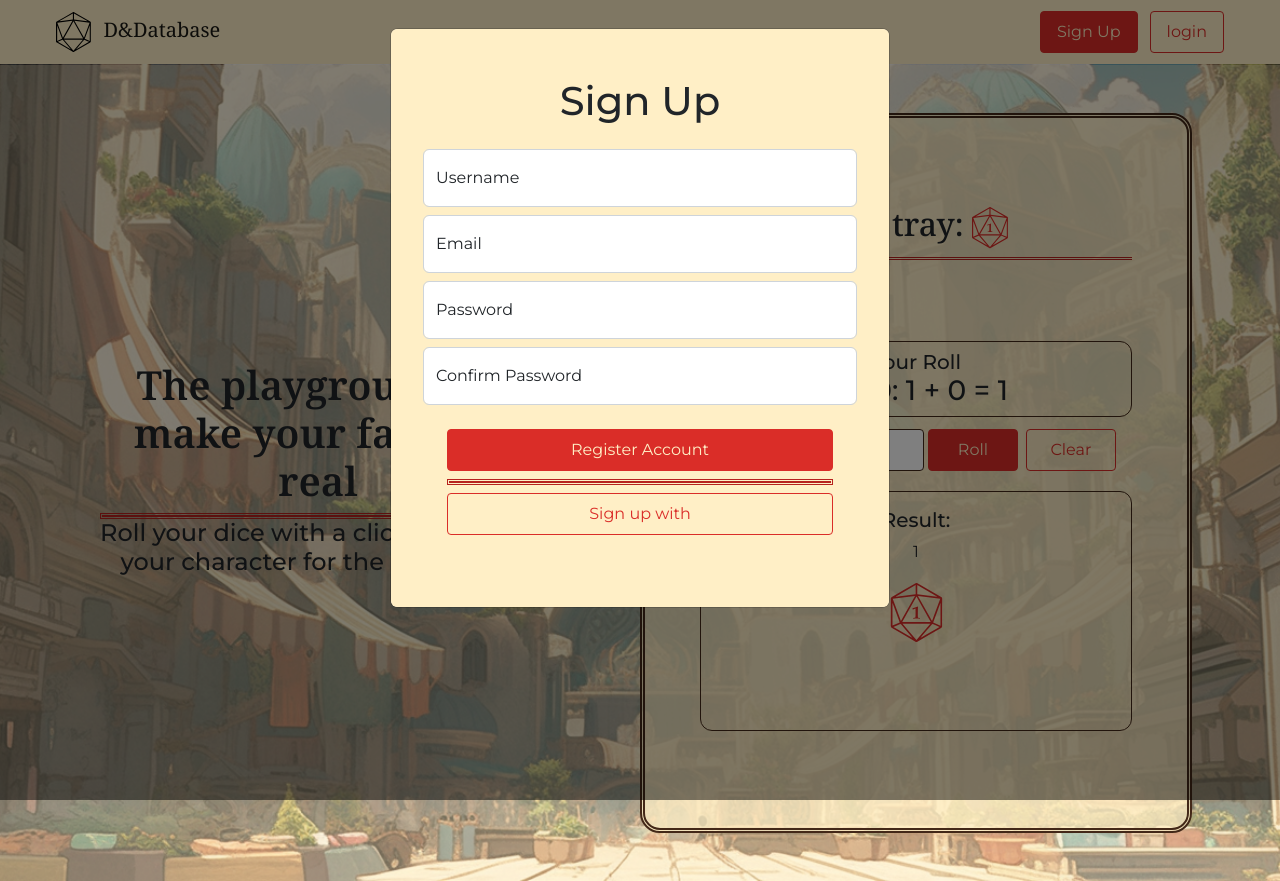
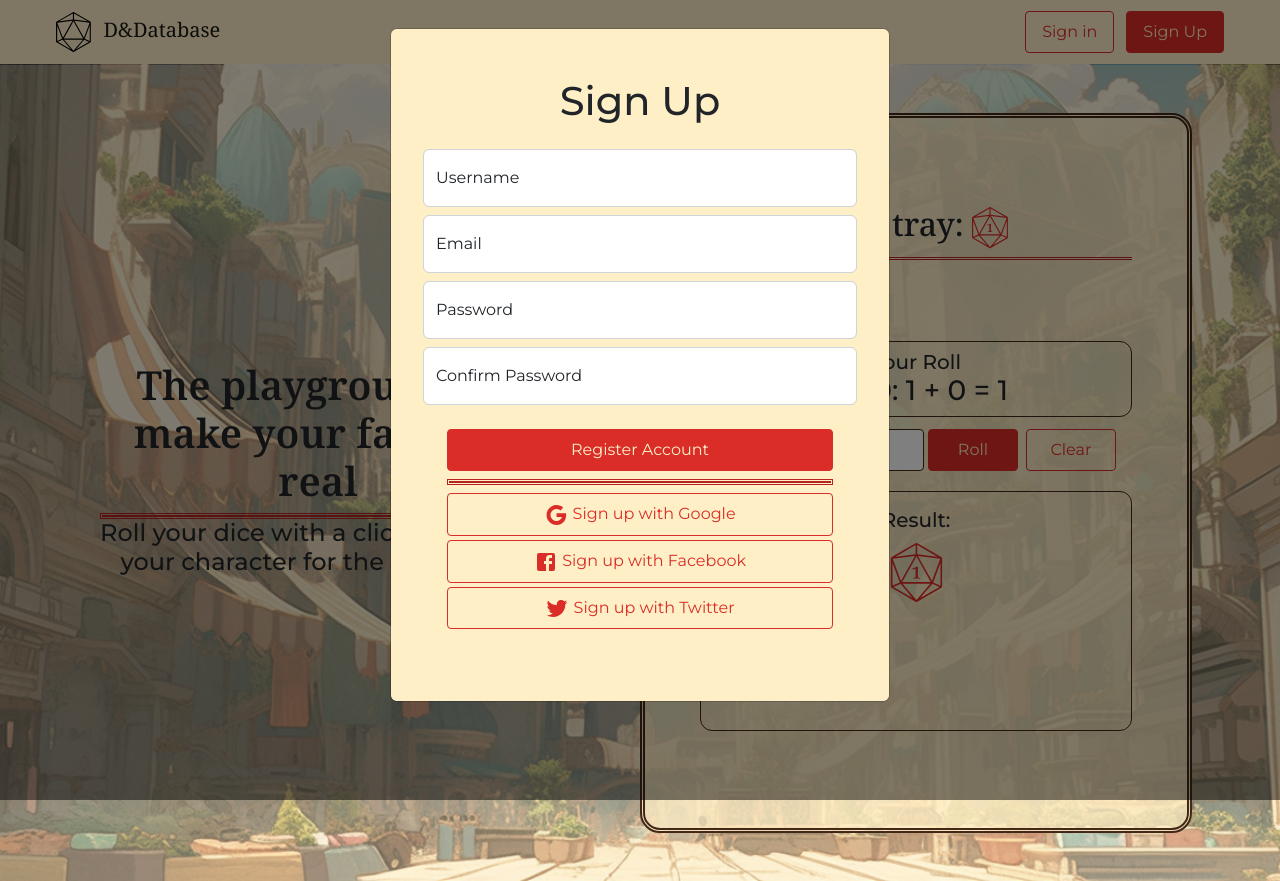
Before and after one commit to LiamDarkmoon/DnDApp, a React (Vite) app: page /DnDatabase in a window 1280 px wide. Both pictures are taken after a click on the button "Sign Up". Built offline with nearby package versions, Linux system fonts and the light colour scheme.

Commit message:
login form

```diff
--- a/src/components/container/NavBar.jsx
+++ b/src/components/container/NavBar.jsx
@@ -1,3 +1,4 @@
+import LoginForm from '../pure/forms/LoginForm';
 import RegisterForm from '../pure/forms/RegisterForm';
 
 
@@ -16,10 +17,10 @@ const NavBar = () => {
                     <div className="collapse navbar-collapse" id="navbarSupportedContent">
                         <ul className="navbar-nav ms-auto mb-2 mb-lg-0">
                             <li className="nav-item">
-                                <RegisterForm/>
+                                <LoginForm/>
                             </li>
                             <li className="nav-item">
-                                <button className="secondary-bttn" type="submit">login</button>
+                                <RegisterForm/>
                             </li>
                         </ul>
                     </div>
--- a/src/components/pure/DieCounter.jsx
+++ b/src/components/pure/DieCounter.jsx
@@ -55,9 +55,11 @@ const DiceCounter = ( { die, diceNumber, mod, roll, clear, diceRoll, chooseMod,
                 </div>
             </div>
             <div className='under-log col-12'>
-                <h5> Result: </h5>
-                <p>{ lastRoll }</p>
-                <div className='row justify-content-center px-3'>{ roll.length > 0 ? roll.map((r, i) => <Die key={i} className='col-3 col-sm-2 d-border' die={ die } faces={ die === 20 || r === roll[roll.length -1] && lastRoll[i] <= die ? lastRoll[i] : r } fillcolor='withe'/>) : <p>¡wep!</p> }</div>
+                <h5> { diceNumber !== 1 ? 'Results:' : 'Result:' } </h5>
+                <div className='col-12'>
+                    {die !== 20 && mod !== 0 ? lastRoll.map((result, i) =>  <span className='mb-2 fw-bold m-log' key={i}> { result } </span> ) : null}
+                </div>
+                <div className='row justify-content-center px-3'>{ roll.length > 0 ? roll.map((r, i) => <Die key={i} className='col-3 col-sm-2 d-border' die={ die } faces={ die === 20 || r === roll[roll.length -1] ? lastRoll[i] : r } fillcolor='withe'/>) : <p>¡wep!</p> }</div>
             </div>
         </div>
     );
--- a/src/components/pure/forms/LoginForm.jsx
+++ b/src/components/pure/forms/LoginForm.jsx
@@ -1,8 +1,10 @@
-import React from 'react';
-import PropTypes from 'prop-types'
+import { useState } from 'react';
+import * as Yup from 'yup';
 import { Formik, Field, Form, ErrorMessage, } from 'formik';
-import { useNavigate } from 'react-router-dom'
-import * as Yup from 'yup';
+import { login } from '../../../services/axios-crud-service';
+import { Modal } from 'react-bootstrap'
+import Bttn from '../Btn';
+import { Facebook, Google, Twitter } from '@mui/icons-material';
 
 
 const loginSchema = Yup.object().shape(
@@ -17,51 +19,78 @@ const loginSchema = Yup.object().shape(
 );
 
 
-const LoginForm = ({ login, fetching, onLogin }) => {
+const LoginForm = () => {
+
+    const [show, setShow] = useState(false)
 
     const initialCredentials = {
         email: '',
         password: ''
     }
 
+    const authUser = (values) => {
+        login(values.email, values.password)
+            .then((response) => {
+                if(response.data.token){
+                    alert(JSON.stringify(response.data.token));
+                    sessionStorage.setItem('token', response.data.token)
+                } else {
+                    sessionStorage.removeItem('token')
+                    throw new Error('Login failure')
+                }
+            })
+            .catch((error) => {
+                alert('Ups i did it again' + error)
+                sessionStorage.removeItem('token')
+            })
+            .finally(() => {
+                alert('You are being redirected to home')
+            })
+    }
+
+    const handleShowingBttn = () => {
+        setShow(!show)
+    }
+
 
     return (
         <div>
-            <h1>Login Form</h1>
+            <Bttn className='secondary-bttn' click={ handleShowingBttn } text='Sign in'/>
+            <Modal show={ show } onHide={ handleShowingBttn }>
                 <Formik
                     initialValues = { initialCredentials }
                     validationSchema = { loginSchema }
                     onSubmit={async (values) => {
-                    onLogin(values.email, values.password)
+                        authUser(values)
                     }}
                     >
 
                     {({ isSubmitting }) => (
-                    <Form className='border rounded m-3 p-4'>
+                        <Form className='form text-center rounded '>
+                        <h1 className='mb-4'>Sign in</h1>
+                        <div className='form-floating my-2'>
+                            <Field className='form-control' id='email' type='email' name='email' placeholder='Camilolopez@gmail.com'/>
                             <label className='form-label' htmlFor='email'>Email</label>
-                        <Field className='form-control' id='email' type='email' name='email' placeholder='Camilolopez@gmail.com'/>
-
                             <ErrorMessage className='text-danger' component='div' name='email'/>
-
-
+                        </div>
+                        <div className='form-floating my-2'>
+                            <Field className='form-control' id='password' type='password' name='password' placeholder='Password'/>
                             <label className='form-label' htmlFor='password'>Password</label>
-                        <Field className='form-control' id='password' type='password' name='password' placeholder='Password'/>
-
                             <ErrorMessage className='text-danger' component='div' name='password'/>
-
-                        <button className='my-2' type='submit'>Login</button>
-                        { fetching ? <p>LOADING...</p> : null }
+                        </div>
+                        <div className='row justify-content-center m-4 p-0'>
+                            <button className='bttn' type='submit' >Login</button>
+                            <span className='separator col my-2'></span>
+                            <button className='secondary-bttn'type='button' > <Google/> Sign up with  Google</button>
+                            <button className='secondary-bttn my-1'type='button' > <Facebook/> Sign up with Facebook</button>
+                            <button className='secondary-bttn'type='button' > <Twitter/> Sign up with Twitter</button>
+                        </div>
                         </Form>
                     )}
                 </Formik>
+            </Modal>
         </div>
     );
 }
 
-LoginForm.propTypes = {
-    loged: PropTypes.bool.isRequired,
-    fetching: PropTypes.bool.isRequired,
-    onLogin: PropTypes.func.isRequired
-}
-
 export default LoginForm;
--- a/src/components/pure/forms/RegisterForm.jsx
+++ b/src/components/pure/forms/RegisterForm.jsx
@@ -5,6 +5,8 @@ import { User } from '../../../models/user.class';
 import { ROLES } from '../../../models/roles.enum';
 import { Modal } from 'react-bootstrap'
 import Bttn from '../Btn';
+import { Facebook, Google, Twitter } from '@mui/icons-material';
+
 
 const RegisterForm = () => {
 
@@ -69,7 +71,7 @@ const RegisterForm = () => {
                     isSubmitting,
                     handleChange,
                     handleBlur }) => (
-                        <Form className='register text-center rounded'>
+                        <Form className='form text-center rounded'>
                             <h1 className='mb-4'>Sign Up</h1>
                             <div className='form-floating my-2'>
                                 <Field className='form-control' id='username' type='text' name='username' placeholder='LiamDarkmoon' />
@@ -94,7 +96,9 @@ const RegisterForm = () => {
                             <div className='row justify-content-center m-4 p-0'>
                                 <button className='bttn' type='submit' >Register Account</button>
                                 <span className='separator col my-2'></span>
-                                <button className='secondary-bttn'type='button' >Sign up with </button>
+                                <button className='secondary-bttn'type='button' > <Google/> Sign up with  Google</button>
+                                <button className='secondary-bttn my-1'type='button' > <Facebook/> Sign up with Facebook</button>
+                                <button className='secondary-bttn'type='button' > <Twitter/> Sign up with Twitter</button>
                             </div>
                         </Form>
                     )
--- a/src/styles/AppStyle.css
+++ b/src/styles/AppStyle.css
@@ -46,7 +46,7 @@
   margin-left: 12px;
 }
 
-.register {
+.form {
   background-color: #ffefc6;
   padding: 48px 32px;
 }
@@ -115,6 +115,14 @@
   padding: 16px;
   height: 30vh;
   overflow: auto;
+}
+.dicetray .die .under-log .m-log {
+  display: inline-block;
+  aspect-ratio: 1/1;
+  text-align: center;
+  border: 1px solid #432818;
+  width: 30px;
+  padding: 4px;
 }
 .dicetray .die .under-log::-webkit-scrollbar {
   display: none;
--- a/src/styles/AppStyle.sass
+++ b/src/styles/AppStyle.sass
@@ -48,7 +48,7 @@ $shadow: #432818
         margin-left: 12px
 
 
-.register
+.form
     background-color: $secondary-accent
     padding: 48px 32px
 
@@ -119,8 +119,17 @@ $shadow: #432818
             height: 30vh
             overflow: auto
 
+            .m-log
+                display: inline-block
+                aspect-ratio: 1/1
+                text-align: center
+                border: 1px solid $shadow
+                width: 30px
+                padding: 4px
+
         .under-log::-webkit-scrollbar
             display: none
+
 
 .bttn
     border: 1px solid #da2d28
```
Also changed, not shown: src/components/pure/forms/LoginFormik.jsx (deleted, +0 -81 lines), 1 other file (tests, documents, lock files or other folders). Lines whose indentation alone changed are shown as unchanged.
